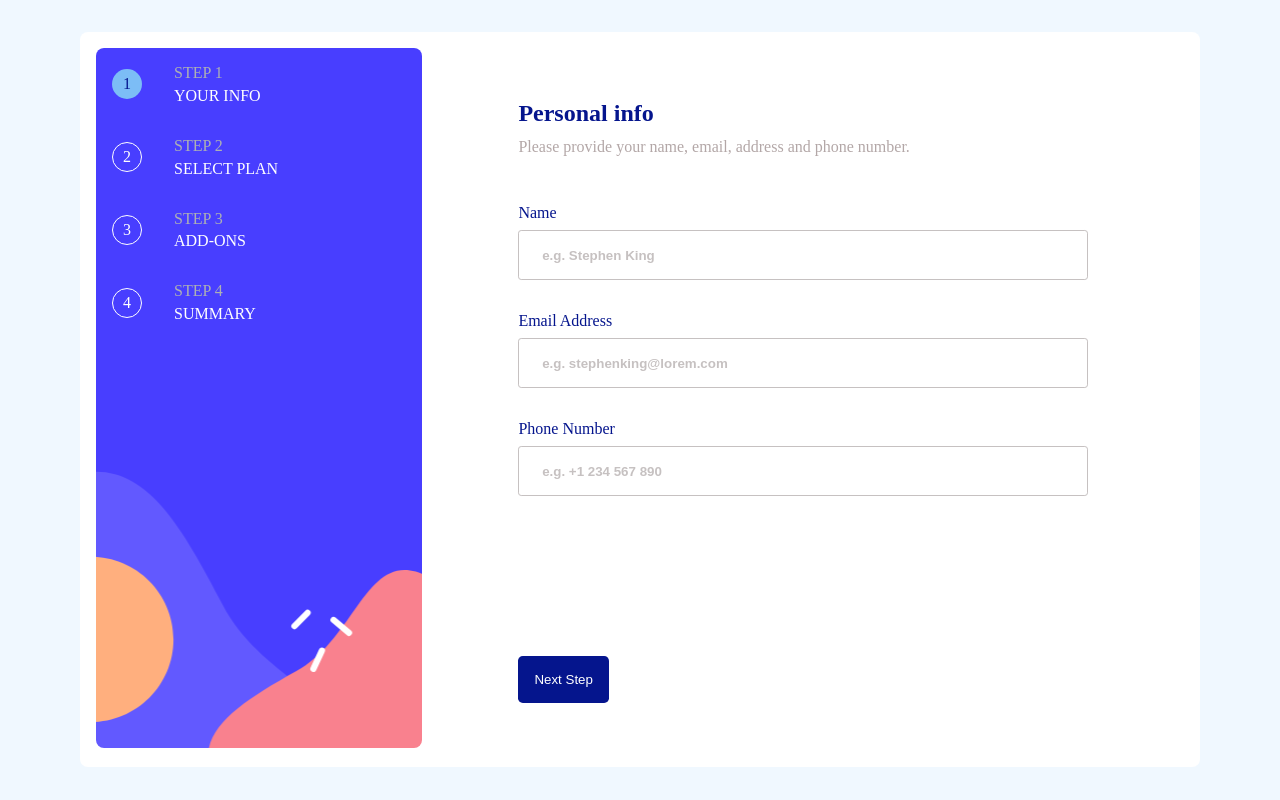
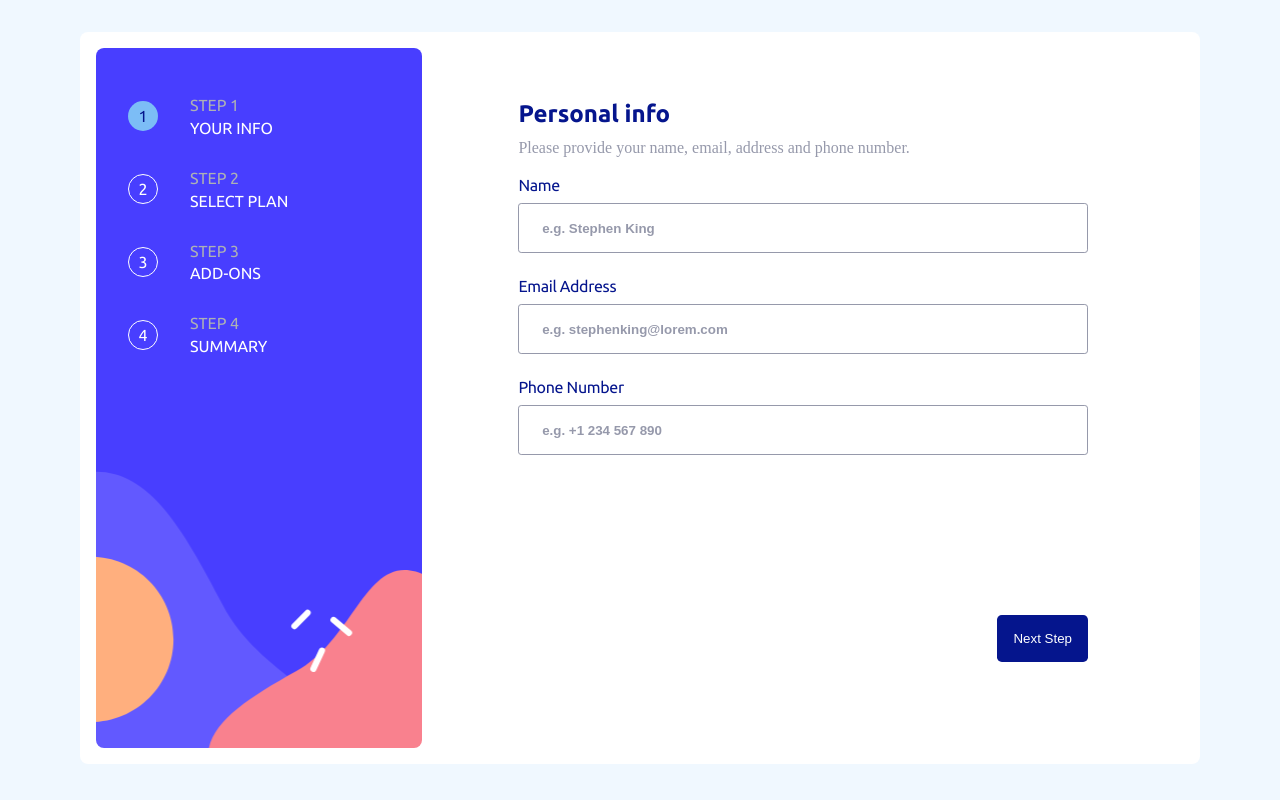
Before and after one commit to Hilary017/ValidateAddress, a React (Vite) app: page / in a window 1280 px wide. Built offline with nearby package versions, Linux system fonts and the light colour scheme.

Commit message:
Design for the desktop screen completed

```diff
--- a/src/Components/Finishing.css
+++ b/src/Components/Finishing.css
@@ -1,3 +1,6 @@
+@import url('https://fonts.googleapis.com/css2?family=Ubuntu&display=swap');
+@import url('https://fonts.googleapis.com/css2?family=Ubuntu:wght@400;700&display=swap');
+
 .finishing--up{
     background-color: white;
     box-shadow: 0px 10px 5px rgba(223, 220, 220, 0.5);
@@ -8,6 +11,7 @@
     top: 18%;
     left: 5%;
     padding: 1rem;
+    font-family: 'Ubuntu', sans-serif;
 }
 
 .confirm--sub{
@@ -22,6 +26,7 @@
     left: 5%;
     padding: 3rem 2rem;
     /* line-height: 43rem; */
+    font-family: 'Ubuntu', sans-serif;
 }
 
 .confirm--sub img{
@@ -30,6 +35,7 @@
 
 .confirm--sub p{
     line-height: 1.6rem;
+    color: rgb(163, 157, 157);
 }
 
 .confirm--div{
@@ -63,6 +69,7 @@
     border-radius: 10px;
     padding: 0.5rem 1rem;
     margin-top: 2rem;
+    font-family: 'Ubuntu', sans-serif;
 }
 
 .total--div {
@@ -123,6 +130,25 @@
     border:  none;
 }
 
+
+.return-sect{
+    text-align: center;
+    background-color: #fff;
+    box-shadow: 5px 5px 5px rgb(204, 199, 199);
+    width: 70%;
+    margin: auto;
+    margin-top: 2rem;
+    padding: 1rem;
+}
+
+.desktop-finishing{
+    display: none;
+}
+
+.desktop-confirm{
+    display: none;
+}
+
 @media (min-width: 992px) {
     .step-footer{
         display: none;
@@ -139,6 +165,10 @@
     .finishing-container{
         width: 70%;
         padding: 1rem 5rem;
+    }
+
+    .desktop-finishing{
+        display: block;
     }
 
     .confirm--sub{
@@ -164,4 +194,40 @@
     .desktop-confirm img{
         width: 100px;
     }
+
+    .return-sect{
+        text-align: center;
+        background-color: #fff;
+        box-shadow: none;
+        width: 70%;
+        margin: auto;
+        margin-top: 200px;
+        padding: 1rem;
+        font-size: 1.5rem;
+    }
+
+    /* .next--btn{
+        background-color: rgb(49, 71, 239);
+        padding: 0.7rem 1rem;
+    } */
+
+    .step1--footer button{
+        padding: 1rem;
+    }
+
+    .step1--footer {
+        font-family: 'Ubuntu', sans-serif;
+    }
+
+    #confirm{
+        background-color: rgb(49, 71, 239);
+    }
+
+    .return-sect button{
+        background-color: rgb(253, 66, 66);
+        border: none;
+        padding: 0.5rem 2rem;
+        border-radius: 1rem;
+        color: white;
+    }
 }
--- a/src/Components/Step1.css
+++ b/src/Components/Step1.css
@@ -1,6 +1,9 @@
+@import url('https://fonts.googleapis.com/css2?family=Ubuntu&display=swap');
+@import url('https://fonts.googleapis.com/css2?family=Ubuntu:wght@400;700&display=swap');
+
 .step-one{
     background-color: white;
-    box-shadow: 0px 10px 5px rgba(223, 220, 220, 0.5);
+    box-shadow: 0px 10px 5px rgba(150, 153, 171, 0.5);
     width: 90%;
     border-radius: 0.5rem;
     position: absolute;
@@ -8,33 +11,39 @@
     top: 20%;
     left: 5%;
     padding: 2rem;
+    font-family: 'Ubuntu', sans-serif;
 }
 
 .step--text h2{
     margin-bottom: 0;
     color: rgb(5, 21, 141);
+    font-family: 'Ubuntu', sans-serif;
+    font-weight: 700;
 }
 
 .step--text p{
     margin-top: 0.7rem;
-    color: rgb(179, 167, 167);
+    color: rgb(150, 153, 171);
+    width: 90%;
 }
 
 .input-div{
-    margin-top: 1rem;
     width: 100%;
+    margin-bottom: 1rem;
 }
 
 .input-div label{
     color: rgb(5, 21, 141);
+    font-family: 'Ubuntu', sans-serif;
+    letter-spacing: -0.02rem;
+    font-weight: 500;
 }
 
 .input-div input{
     width: 100%;
-    /* max-width: 400px; */
-    height: 30px;
+    height: 40px;
     border-radius: 0.2rem;
-    border: 1px solid rgb(198, 193, 193);
+    border: 1px solid rgb(150, 153, 171);
     text-indent: 1.3rem;
 }
 
@@ -51,14 +60,14 @@
 }
 
 ::placeholder{
-    color: rgb(198, 193, 193);
+    color: rgb(150, 153, 171);
     font-weight: bold;
 }
 
 @media (min-height: 800px) {
     .step-one{
         background-color: white;
-        box-shadow: 0px 10px 5px rgba(223, 220, 220, 0.5);
+        box-shadow: 0px 2px 2px rgba(150, 153, 171, 0.5);
         width: 90%;
         border-radius: 0.5rem;
         position: absolute;
@@ -110,7 +119,7 @@
         height: 50px;
     }
 
-    .desktop-footer{
+    .step1--footer{
         display: flex;
         justify-content: flex-end;
         margin-top: 10rem;
@@ -122,7 +131,7 @@
         outline: none;
     }
 
-    .desktop-footer button{
+    .step1--footer button{
         padding: 1rem;
     }
 }
--- a/src/Components/Step1.jsx
+++ b/src/Components/Step1.jsx
@@ -80,9 +80,9 @@ const Step1 = () => {
         const regexTest = regex.test(desktopEmailValue);
 
         if(!regexTest) {
-            setEmailValid(false);
+            setDesktopEmailValid(false);
         } else {
-            setEmailValid(true);
+            setDesktopEmailValid(true);
         }
 
         console.log(regexTest)
@@ -98,36 +98,77 @@ const Step1 = () => {
         }
     }
 
+    const desktopPhoneNumberHandler = (e) => {
+        const desktopPhoneValue = desktopPhone.current.value;
+
+        if(desktopPhoneValue === "" || isNaN(desktopPhoneValue)) {
+            setDesktopPhoneValid(false);
+        } else {
+            setDesktopPhoneValid(true)
+        }
+    }
+
     const formSubmitHandler = (e) => {
         e.preventDefault();
         const nameValue = name.current.value;
         const emailValue = email.current.value;
         const phoneValue = phone.current.value;
-        const desktopNameValue = desktopName.current.value;
-        const desktopEmailValue = desktopEmail.current.value;
 
         const regex = /^\S+@\S+\.\S+/
         const regexTest = regex.test(emailValue);
-        const desktopRegTest = regex.test(desktopEmailValue);
 
-        if(nameValue === "" &&
-            desktopNameValue === "" ||
-            !regexTest &&
-            !desktopRegTest ||
+        if(nameValue === ""||
+            !regexTest||
             !phoneValue ||
             isNaN(phoneValue)
         ) {
             nameChangeHandler();
             emailChangeHandler();
             phoneNumberHandler();
-            desktopNameChangeHandler();
-            desktopEmailChangeHandler();
             return;
         } else {
             const formValue = {
                 name: nameValue,
                 email: emailValue,
                 phone: phoneValue,
+                step2: true
+            }
+            console.log(formValue);
+            dispatch(formActions.step1(formValue))
+            console.log(formInfo);
+            nameVal = "formInfo.name";
+            emailVal = formInfo.email;
+            phoneVal = formInfo.phone;
+
+            console.log(nameVal, emailVal, phoneVal)
+            navigate("step-2");
+        }
+    }
+
+    const desktopFormSubmitHandler = (e) => {
+        e.preventDefault();
+
+        const desktopNameValue = desktopName.current.value;
+        const desktopEmailValue = desktopEmail.current.value;
+        const desktopPhoneValue = desktopPhone.current.value;
+
+        const regex = /^\S+@\S+\.\S+/
+        const desktopRegTest = regex.test(desktopEmailValue);
+
+        if(desktopNameValue === "" ||
+            !desktopRegTest ||
+            !desktopPhoneValue ||
+            isNaN(desktopPhoneValue)
+        ) {
+            desktopNameChangeHandler();
+            desktopEmailChangeHandler();
+            desktopPhoneNumberHandler()
+            return;
+        } else {
+            const formValue = {
+                name: desktopNameValue,
+                email: desktopEmailValue,
+                phone: desktopPhoneValue,
                 step2: true
             }
             console.log(formValue);
@@ -220,8 +261,8 @@ const Step1 = () => {
                             ref={desktopEmail}
                             defaultValue={formInfo.email}
                             className={!desktopEmailValid ? "error--state" : ""}
-                            onBlur={emailChangeHandler}
-                            onChange={emailChangeHandler}
+                            onBlur={desktopEmailChangeHandler}
+                            onChange={desktopEmailChangeHandler}
                             placeholder="e.g. stephenking@lorem.com" />
                         {!desktopEmailValid && <p className="error-text">invalid email</p>}
                     </div>
@@ -233,13 +274,13 @@ const Step1 = () => {
                             ref={desktopPhone}
                             defaultValue={formInfo.phone}
                             className={!desktopPhoneValid ? "error--state" : ""}
-                            onBlur={phoneNumberHandler}
-                            onChange={phoneNumberHandler}
+                            onBlur={desktopPhoneNumberHandler}
+                            onChange={desktopPhoneNumberHandler}
                             placeholder="e.g. +1 234 567 890" />
                         {!desktopPhoneValid && <p className="error-text">invalid phone number</p>}
                     </div>
-                    <div className="desktop-footer">
-                        <button className="next--btn" onClick={formSubmitHandler}>Next Step</button>
+                    <div className="step1--footer">
+                        <button className="next--btn" onClick={desktopFormSubmitHandler}>Next Step</button>
                     </div>
                 </form>
             </div>
--- a/src/Components/Step1Footer.css
+++ b/src/Components/Step1Footer.css
@@ -1,3 +1,6 @@
+@import url('https://fonts.googleapis.com/css2?family=Ubuntu&display=swap');
+@import url('https://fonts.googleapis.com/css2?family=Ubuntu:wght@400;700&display=swap');
+
 .step-footer{
     width: 100%;
     background-color: white;
@@ -7,6 +10,7 @@
     position: absolute;
     bottom: 0;
     display: none;
+    font-family: 'Ubuntu', sans-serif;
 }
 
 .footer--step{
@@ -21,11 +25,12 @@
 }
 
 .step-footer button{
-    padding: 0.5rem;
+    padding: 0.6rem 0.8rem;
     background-color: rgb(5, 21, 141);
     color: white;
     border-radius: 0.3rem;
     border: none;
+    font-size: 1rem;
 }
 
 .next--btn{
--- a/src/Components/Step2.css
+++ b/src/Components/Step2.css
@@ -13,6 +13,7 @@
 
 .step--text{
     margin-top: -1rem;
+    margin-bottom: 1.7rem;
 }
 
 .step2-form button{
@@ -60,6 +61,10 @@
     position: relative;
 }
 
+.toggle--btn input{
+    color: rgb(5, 21, 141);
+}
+
 .toggle--div input{
     width: 40px;
     height: 20px;
@@ -71,7 +76,7 @@
 
 .input-div{
     text-align: start;
-    margin-top: 8px;
+    margin-top: -0.5rem;
 }
 
 .span-right{
@@ -79,6 +84,7 @@
     height: 15px;
     background-color: white;
     position: absolute;
+    top: 0.7px;
     left: 20px;
     border-radius: 50%;
     margin: 2px 0;
@@ -90,6 +96,7 @@
     height: 15px;
     background-color: white;
     position: absolute;
+    top: 0.7px;
     right: 20px;
     border-radius: 50%;
     margin: 2px 0;
@@ -116,7 +123,7 @@
 }
 
 .step2--img{
-    margin-top: -1rem;
+    margin-top: 0rem;
 }
 
 #btn-focus{
@@ -127,7 +134,7 @@
 .return-sect{
     text-align: center;
     background-color: #fff;
-    box-shadow: 5px 5px 5px rgb(204, 199, 199);
+    /* box-shadow: 5px 5px 5px rgb(204, 199, 199); */
     width: 70%;
     margin: auto;
     margin-top: 2rem;
@@ -214,4 +221,8 @@
         justify-content: space-between;
         margin-top: 10rem;
     }
+
+    .step1--footer button{
+        padding: 1rem;
+    }
 }
--- a/src/Components/Step3.css
+++ b/src/Components/Step3.css
@@ -1,3 +1,6 @@
+@import url('https://fonts.googleapis.com/css2?family=Ubuntu&display=swap');
+@import url('https://fonts.googleapis.com/css2?family=Ubuntu:wght@400;700&display=swap');
+
 .step-three{
     background-color: white;
     box-shadow: 0px 10px 5px rgba(223, 220, 220, 0.5);
@@ -8,6 +11,7 @@
     top: 18%;
     left: 5%;
     padding: 2rem;
+    font-family: 'Ubuntu', sans-serif;
 }
 
 .first--checkbox{
@@ -46,9 +50,18 @@
     font-weight: bold;
 }
 
+.checkbox-text{
+    font-size: 0.7rem;
+    color: rgb(150, 153, 171);
+}
+
 #btn-focus{
     border: 1px solid rgb(5, 21, 141);
     background-color: aliceblue
+}
+
+.addons--amount{
+    color: rgb(5, 21, 141);
 }
 
 .desktop-three{
@@ -75,9 +88,15 @@
 
     .desktop-three{
         display: block;
+        font-family: 'Ubuntu', sans-serif;
     }
 
     .first--checkbox button{
         height: 100px;
+        padding: 1.5rem;
+    }
+
+    .step1--footer button{
+        padding: 1rem;
     }
 }
--- a/src/Components/Steps.css
+++ b/src/Components/Steps.css
@@ -1,3 +1,6 @@
+@import url('https://fonts.googleapis.com/css2?family=Ubuntu&display=swap');
+@import url('https://fonts.googleapis.com/css2?family=Ubuntu:wght@400;700&display=swap');
+
 .nav-top{
     background: url("../assets/images/bg-sidebar-mobile.svg");
     background-repeat: no-repeat;
@@ -26,6 +29,7 @@
 .nav-top a.active{
     background-color: rgb(124, 189, 246);
     color: rgb(5, 21, 141);
+    border: none;
 }
 
 .bottom--margin{
@@ -52,6 +56,8 @@
         width: 30%;
         height: 700px;
         border-radius: 8px;
+        font-family: 'Ubuntu', sans-serif;
+        padding: 2rem 1rem;
     }
 
     .desktop-nav li{
--- a/src/index.css
+++ b/src/index.css
@@ -8,6 +8,10 @@ body {
   background-color: aliceblue;
 }
 
+button{
+  cursor: pointer;
+}
+
 @media (min-width: 992px){
   body{
     padding: 2rem 5rem;
```
Also changed, not shown: src/Components/Finishing.jsx (+5 -5 lines), src/Components/Step2.jsx (+1 -7 lines), src/Components/Step3.jsx (+9 -11 lines).
